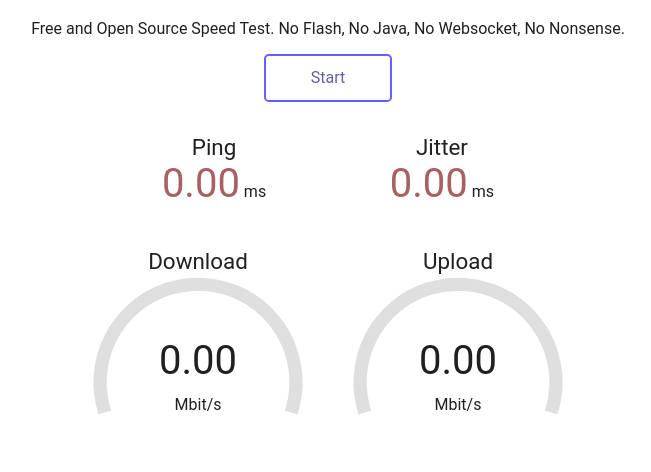
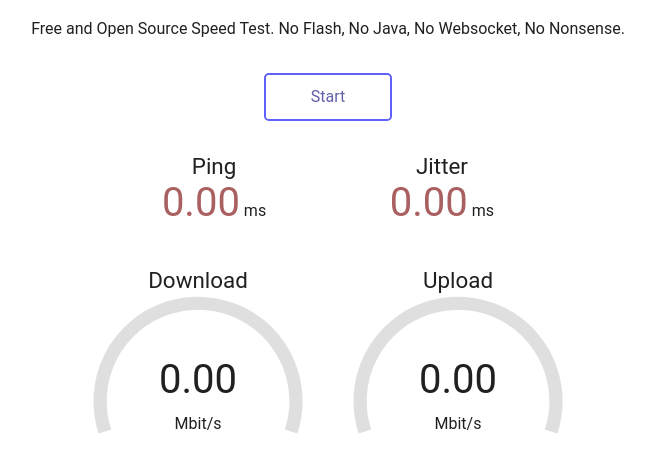
Before and after one commit to thedoggybrad/librespeedonvercel, a plain HTML site: page index.html in a window 1280 px wide. Shown: the part 62-534 px from the top of the page, without its empty margins (312-963 px from the left). Drawn offline with Linux system fonts and the light colour scheme.

Commit message:
Update index.html

```diff
--- a/index.html
+++ b/index.html
@@ -227,7 +227,7 @@ function initUI(){
 </head>
 <body>
 <h1>LibreSpeed - Speed Test</h1>
-<p>Free and Open Source Speed Test. No Flash, No Java, No Websocket, No Nonsense.</p>
+<p>Free and Open Source Speed Test. No Flash, No Java, No Websocket, No Nonsense.</p><br>
 <div id="testWrapper">
 	<div id="startStopBtn" onclick="startStop()"></div>
 	<div id="test">
```
